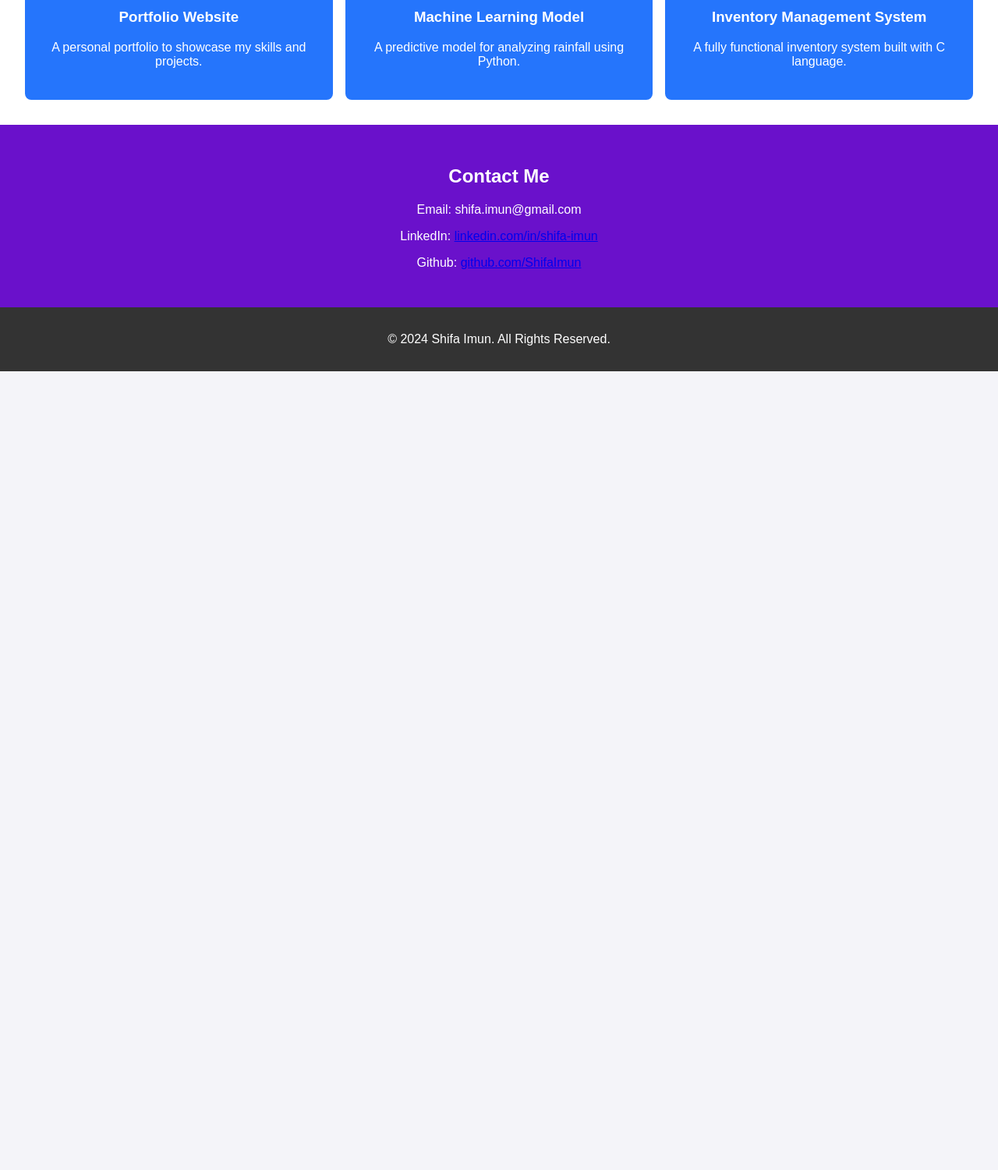
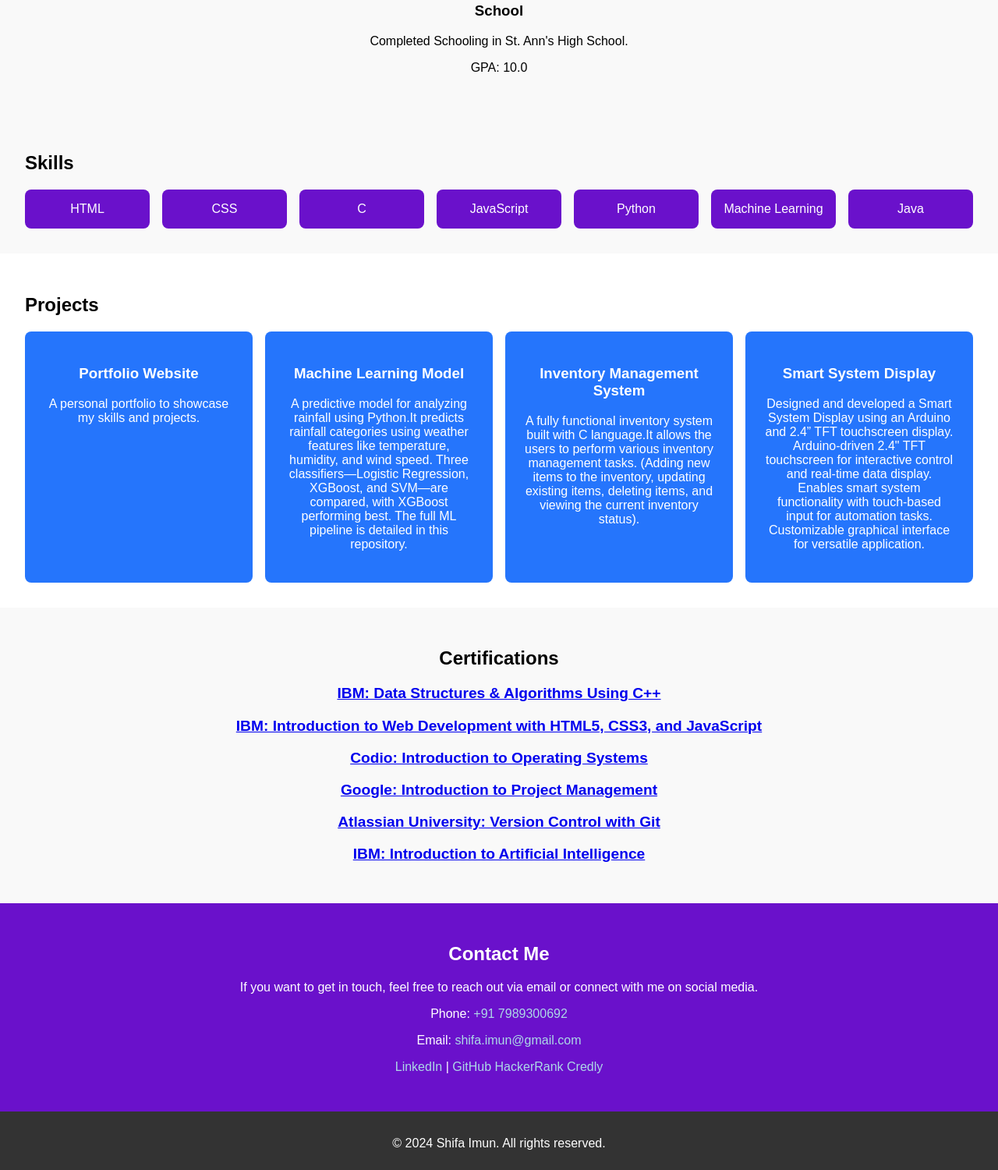
Before and after one commit to ShifaImun/My-Portfolio, a plain HTML site: page index.html in a window 1280 px wide. Shown: the part 1297-2797 px from the top of the page at 78% size. Before the commit the page ends 1773 px from the top, so only its background shows below. Drawn offline with Linux system fonts and the light colour scheme.

Commit message:
Update index.html

```diff
--- a/index.html
+++ b/index.html
@@ -3,7 +3,7 @@
 <head>
     <meta charset="UTF-8">
     <meta name="viewport" content="width=device-width, initial-scale=1.0">
-    <title>Interactive Portfolio - Shifa Imun</title>
+    <title>Shifa Imun</title>
     <style>
         /* General styling */
         body {
@@ -46,10 +46,6 @@
             text-decoration: none;
         }
 
-        .menu-icon {
-            display: none;
-        }
-
         /* Hero Section */
         .hero {
             height: 100vh;
@@ -63,9 +59,9 @@
         }
 
         .hero-img {
-            width: 150px;
+            width: 200px; /* Increased profile picture size */
             border-radius: 50%;
-            margin-bottom: 1rem;
+            margin-bottom: 0.5rem; /* Reduced gap */
         }
 
         .hero-name {
@@ -83,6 +79,13 @@
             padding: 2rem;
             text-align: center;
             background: white;
+        }
+
+        /* Education Section */
+      .education-section {
+            padding: 2rem;
+            background: #f9f9f9;
+            text-align: center;
         }
 
         /* Skills Section */
@@ -129,6 +132,7 @@
             text-align: center;
             border-radius: 8px;
             transition: transform 0.3s;
+            cursor: pointer;
         }
 
         .project-card:hover {
@@ -143,6 +147,21 @@
             color: white;
         }
 
+        /* Certifications Section */
+        .certifications-section {
+            padding: 2rem;
+            text-align: center;
+            background: #f9f9f9;
+        }
+
+        .certification-item {
+            font-size: 1.2rem; /* Increased font size */
+            font-weight: bold; /* Made bold */
+            cursor: pointer; /* Pointer on hover */
+            color: #0000EE; /* Light blue color */
+            text-decoration: underline; /* Underline for links */
+        }
+
         /* Footer */
         .footer {
             background: #333;
@@ -150,6 +169,12 @@
             text-align: center;
             padding: 1rem;
             position: relative;
+        }
+
+        /* Custom Styles for Links */
+        .contact-section a {
+            color: lightblue; /* Changed color to light blue for LinkedIn and GitHub links */
+            text-decoration: none;
         }
 
         /* Scroll Animations */
@@ -163,7 +188,6 @@
             opacity: 1;
             transform: translateY(0);
         }
-
     </style>
 </head>
 <body>
@@ -173,15 +197,17 @@
         <div class="nav-logo">Shifa Imun</div>
         <ul class="nav-links">
             <li><a href="#about">About</a></li>
+            <li><a href="#education">Education</a></li>
             <li><a href="#skills">Skills</a></li>
             <li><a href="#projects">Projects</a></li>
+            <li><a href="#certifications">Certifications</a></li>
             <li><a href="#contact">Contact</a></li>
         </ul>
     </nav>
 
     <!-- Hero Section -->
     <section class="hero">
-        <img src="https://res.cloudinary.com/dd0o9sf5m/image/upload/v1726404024/shifa_t1svau.jpg" alt=" Picture" class="hero-img">
+        <img src="https://res.cloudinary.com/dd0o9sf5m/image/upload/v1726404024/shifa_t1svau.jpg" alt="Picture" class="hero-img">
         <h1 class="hero-name">Shifa Imun</h1>
         <p class="hero-desc">Computer Science Student | Web Developer | Machine Learning Enthusiast</p>
     </section>
@@ -192,6 +218,20 @@
         <p>
             I'm a Computer Science Engineering student, passionate about developing applications and solving real-world problems. I love web development and learning about AI and machine learning.
         </p>
+    </section>
+
+   <section id="education" class="education-section fade-in">
+        <h2>Education</h2>
+        <p><strong>Bachelor of Technology in Computer Science Engineering, SR University, Hasanparthy</strong></p>
+        <p>CGPA: 9.69</p>
+        <p>Expected Graduation: 2026</p>
+
+        <h3><strong>Intermediate</strong></h3>
+        <p>Completed in SR Edu Centre, Hanamkonda in MPC stream .</p>
+        <p>Percentage: 97.4 </p>
+        <h3><strong>School</strong></h3>
+        <p>Completed Schooling in St. Ann's High School.</p>
+         <p>GPA: 10.0</p>
     </section>
 
     <!-- Skills Section -->
@@ -212,62 +252,85 @@
     <section id="projects" class="projects-section fade-in">
         <h2>Projects</h2>
         <div class="projects-grid">
-            <div class="project-card">
+            <div class="project-card" onclick="window.open('https://github.com/ShifaImun/My-Portfolio', '_blank')">
                 <h3>Portfolio Website</h3>
                 <p>A personal portfolio to showcase my skills and projects.</p>
             </div>
-            <div class="project-card">
+            <div class="project-card" onclick="window.open('https://github.com/ShifaImun/Rainfall-Prediction-Using-Machine-Learning-A-Comparative-Analysis-of-Classifier-Performance', '_blank')">
                 <h3>Machine Learning Model</h3>
-                <p>A predictive model for analyzing rainfall using Python.</p>
+                <p>A predictive model for analyzing rainfall using Python.It predicts rainfall categories using weather features like temperature, humidity, and wind speed. Three classifiers—Logistic Regression, XGBoost, and SVM—are compared, with XGBoost performing best. The full ML pipeline is detailed in this repository.</p>
             </div>
-            <div class="project-card">
+            <div class="project-card" onclick="window.open('https://github.com/ShifaImun/Inventory-Management-System', '_blank')">
                 <h3>Inventory Management System</h3>
-                <p>A fully functional inventory system built with C language.</p>
+                <p>A fully functional inventory system built with C language.It allows the users to perform various inventory management tasks. (Adding new items to the inventory, updating existing items, deleting items, and viewing the current inventory status).</p>
+            </div>
+<div class="project-card" onclick="window.open('https://github.com/ShifaImun/Smart-System-Display-Arduino-Uno-2.4-TFT-touchscreen-display', '_blank')">
+
+                        <h3>Smart System Display </h3>
+                <p>Designed and developed a Smart System Display using an Arduino and 2.4” TFT touchscreen display. Arduino-driven 2.4" TFT touchscreen for interactive control and real-time data display. Enables smart system functionality with touch-based input for automation tasks. Customizable graphical interface for versatile application.</p>
             </div>
         </div>
+    </section>
+
+
+    <!-- Certifications Section -->
+    <section id="certifications" class="certifications-section fade-in">
+        <h2>Certifications</h2>
+        <p class="certification-item" onclick="window.open('https://courses.edx.org/certificates/1f79474e63b943619f57f1b30b76ba39', '_blank')">IBM: Data Structures & Algorithms Using C++</p>
+        <p class="certification-item" onclick="window.open('IBMICECPP03: Data Structures & Algorithms Using C++', '_blank')">IBM: Introduction to Web Development with HTML5, CSS3, and JavaScript</p>
+<p class="certification-item" onclick="window.open('https://www.coursera.org/account/accomplishments/specialization/certificate/RBZYECBUXE7F', '_blank')">Codio: Introduction to Operating
+Systems</p>
+
+<p class="certification-item" onclick="window.open('https://coursera.org/verify/LXWZ8LFDGM3W', '_blank')">Google: Introduction to Project Management</p>
+<p class="certification-item" onclick="window.open('https://coursera.org/verify/YMFZ2XSVPHM9', '_blank')">Atlassian University: Version Control with Git</p>
+<p class="certification-item" onclick="window.open('https://coursera.org/share/40c2b994c82e402035a80801875dd877','_blank')">IBM: Introduction to Artificial Intelligence</p>
+
+
     </section>
 
     <!-- Contact Section -->
     <section id="contact" class="contact-section fade-in">
         <h2>Contact Me</h2>
-        <p>Email: shifa.imun@gmail.com</p>
-        <p>LinkedIn: <a href="https://www.linkedin.com/in/shifa-imun">linkedin.com/in/shifa-imun</a></p>
-        <p>Github: <a href="https://github.com/ShifaImun">github.com/ShifaImun</a></p>
+        <p>If you want to get in touch, feel free to reach out via email or connect with me on social media.</p>
+        <p>Phone: <a href="#contactme">+91 7989300692</a></p>
+        <p>Email: <a href="mailto:shifa.imun@gmail.com">shifa.imun@gmail.com</a></p>
+        <p>
+            <a href="https://www.linkedin.com/in/shifa-imun/" target="_blank">LinkedIn</a> |
+            <a href="https://github.com/ShifaImun" target="_blank">GitHub</a>
+            <a href="https://www.hackerrank.com/profile/shifa_imun" target="_blank">HackerRank</a>
+            <a href="https://www.credly.com/users/shifa-imun" target="_blank">Credly</a>
+
+
+
+        </p>
     </section>
 
+    <!-- Footer -->
     <footer class="footer">
-        <p>&copy; 2024 Shifa Imun. All Rights Reserved.</p>
+        <p>&copy; 2024 Shifa Imun. All rights reserved.</p>
     </footer>
 
     <script>
-        // Smooth scroll animation for sections
-        document.querySelectorAll('.nav-links a').forEach(anchor => {
-            anchor.addEventListener('click', function(e) {
-                e.preventDefault();
-                document.querySelector(this.getAttribute('href')).scrollIntoView({
-                    behavior: 'smooth'
-                });
-            });
-        });
-
-        // Fade-in effect on scroll
-        const faders = document.querySelectorAll('.fade-in');
-        const appearOptions = {
-            threshold: 0.5
+        // Scroll animations
+        const sections = document.querySelectorAll('section');
+        const observerOptions = {
+            root: null,
+            threshold: 0.1
         };
 
-        const appearOnScroll = new IntersectionObserver(function(entries, observer) {
+        const observer = new IntersectionObserver((entries) => {
             entries.forEach(entry => {
-                if (!entry.isIntersecting) return;
-                entry.target.classList.add('active');
-                observer.unobserve(entry.target);
+                if (entry.isIntersecting) {
+                    entry.target.classList.add('active');
+                } else {
+                    entry.target.classList.remove('active');
+                }
             });
-        }, appearOptions);
+        }, observerOptions);
 
-        faders.forEach(fader => {
-            appearOnScroll.observe(fader);
+        sections.forEach(section => {
+            observer.observe(section);
         });
     </script>
-
 </body>
 </html>
```
